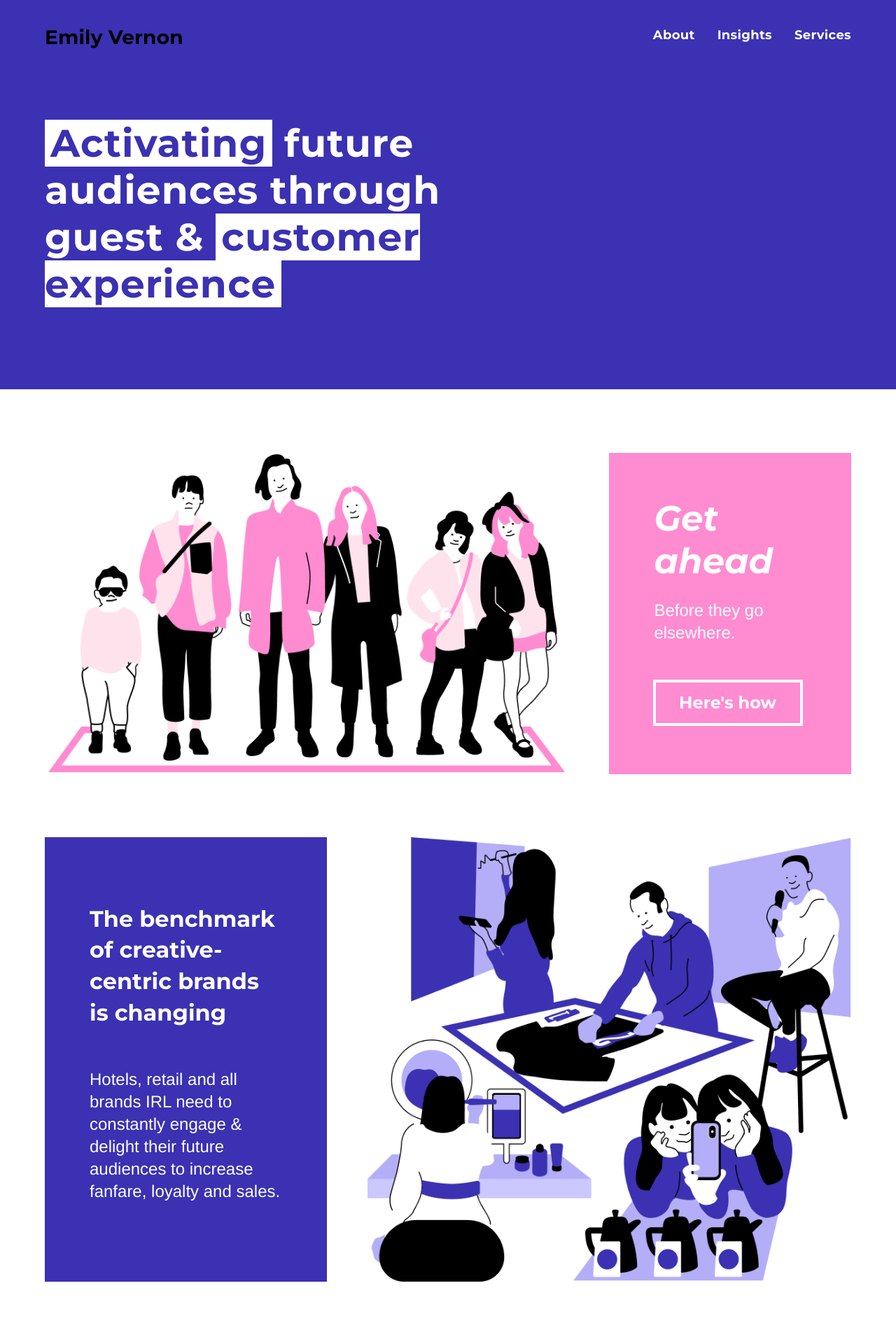
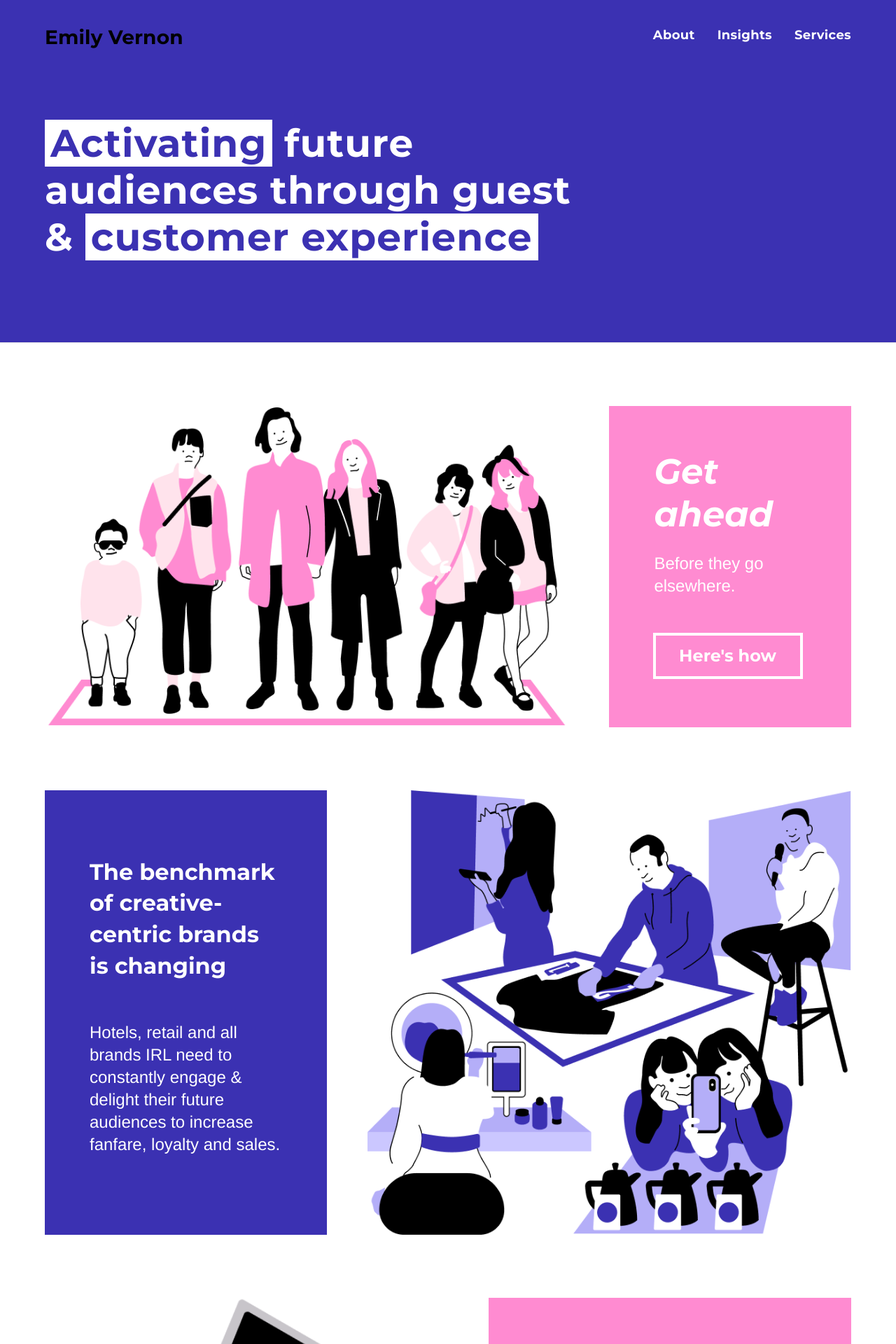
Before and after one commit to emilygv/emilyvernon.com, a Jekyll site: the page built from index.md, in a window 1280 px wide. Shown: the top 1920 px of the page at 70% size. Built offline with Jekyll 4.4.1, drawn with Linux system fonts in a browser that asks for light colours; nearby versions of some CDN libraries.

Commit message:
further tweaks, part 3

```diff
--- a/_sass/theme.scss
+++ b/_sass/theme.scss
@@ -421,10 +421,15 @@
 
 .hero-body {
   margin: 15vh 0 13vh 0;
-  width: 64%;
+  width: 66%;
 
   @media screen and (max-width: 760px) {
     width: 90vw;
+    margin: 7vh 0vw 12vh 0;
+  }
+
+  @media screen and (min-width: 1500px) {
+    width: 60%;
     margin: 7vh 0vw 12vh 0;
   }
 }
```
